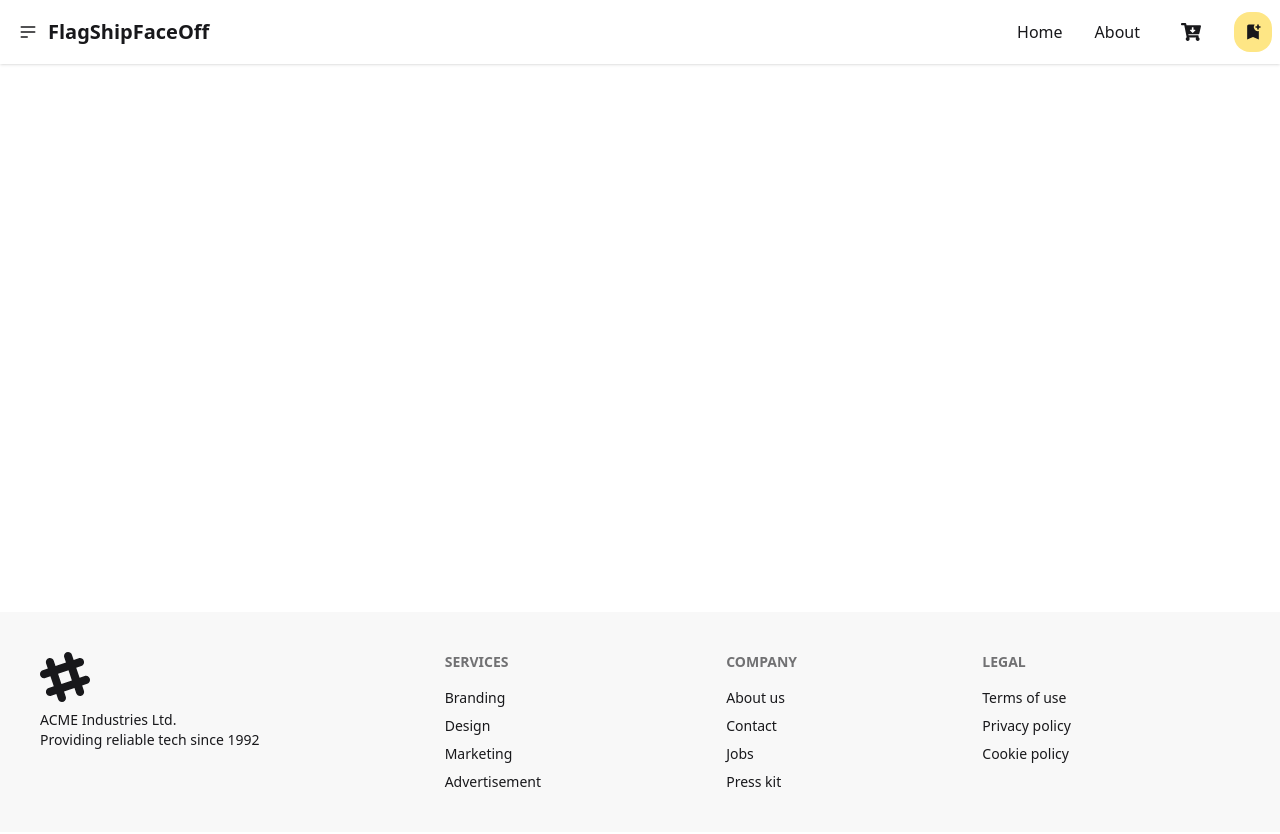
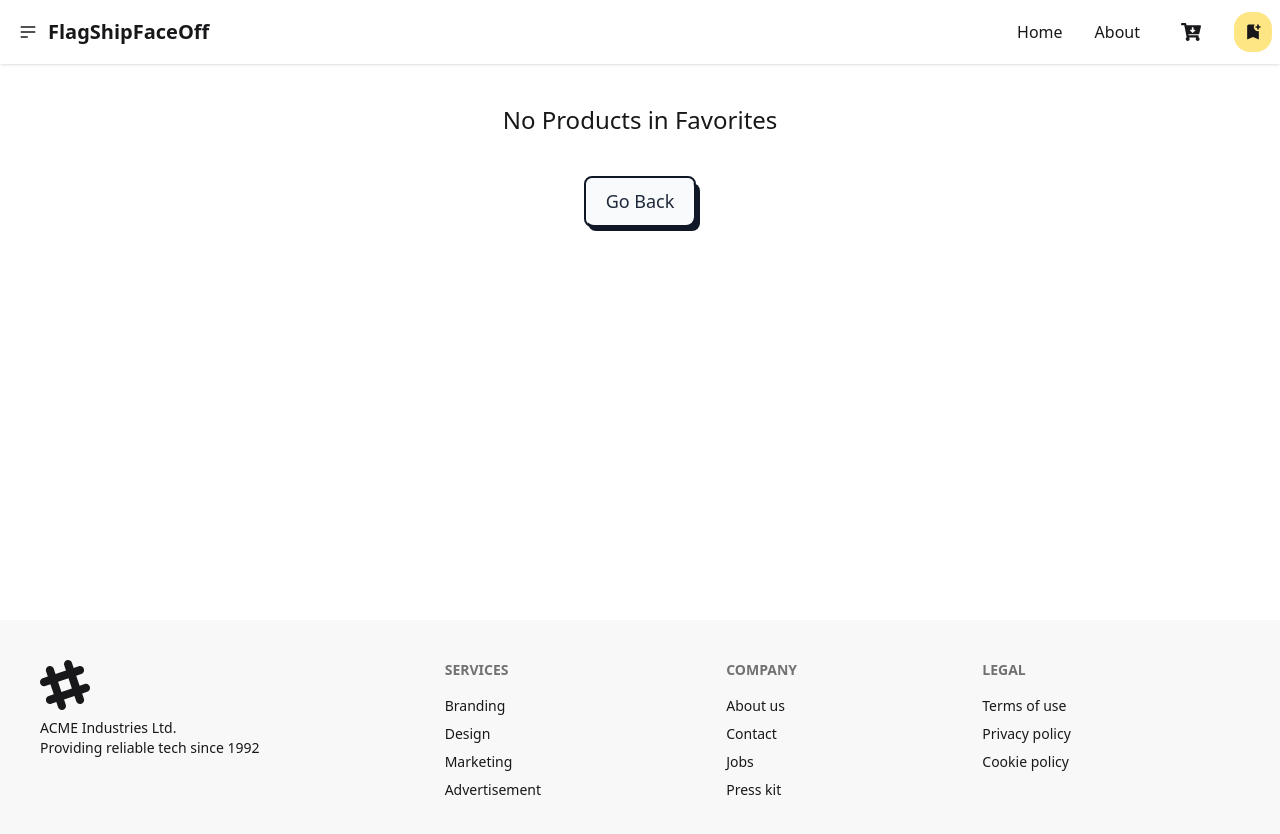
Before and after one commit to Ashahab007/my-flagship-face-off-conceptual-session-8, a React (Vite) app: page /favorites in a window 1280 px wide. Shown: the top 834 px of the page. Built offline with nearby package versions, Linux system fonts and the light colour scheme.

Commit message:
added no favorite page on empty favorite page

```diff
--- a/src/components/Favorites.jsx
+++ b/src/components/Favorites.jsx
@@ -4,6 +4,7 @@ import {
   getFavoritesFromLs,
   removePhoneFromLs,
 } from "../../public/localStorage";
+import EmptyPage from "../pages/EmptyPage";
 
 // 6.1 showing the Favorites to favorite section
 const Favorites = () => {
@@ -19,13 +20,18 @@ const Favorites = () => {
     setDisplayPhones(getPhonesFromLs);
   }, []);
 
-  // 8.2 add a handleRemove to get the id. remember handleDelete will be applied where useEffect is used. because if we used handleDelete in PhoneCard it will not delete from the Favorites. If refresh the page then works because it's not re-render. To re-render it  apply handleDelete where useEffect is applied, it will re-render. Pass the handleDelete as props to PhoneCard as props to get the id
+  // 8.2 add a handleRemove to get the id. remember handleDelete will be applied where useEffect is used. because if we used handleDelete in PhoneCard it will not delete from the Favorites. If refresh the page then works because it's not re-render. To re-render it  apply handleDelete where useEffect is applied, it will re-render. Pass the handleDelete as props to PhoneCard to get the id.
   const handleDelete = (id) => {
     removePhoneFromLs(id);
 
     // 8.3 set for rerender
     setDisplayPhones(getFavoritesFromLs());
   };
+
+  // 9.1 if the cart is empty show no products in favorite
+  if (displayPhones.length < 1) {
+    return <EmptyPage />;
+  }
   return (
     <div>
       <div className="grid md:grid-cols-2 lg:grid-cols-3 gap-4 mt-8">
--- /dev/null
+++ b/src/pages/EmptyPage.jsx
@@ -0,0 +1,18 @@
+import React from "react";
+import { Link } from "react-router";
+import Button from "../ui/Button";
+
+const EmptyPage = () => {
+  return (
+    <div className="text-center mt-10">
+      <h1 className="text-2xl">No Products in Favorites</h1>
+      <div className="mt-10">
+        <Link to="/">
+          <Button label="Go Back"></Button>
+        </Link>
+      </div>
+    </div>
+  );
+};
+
+export default EmptyPage;
```
